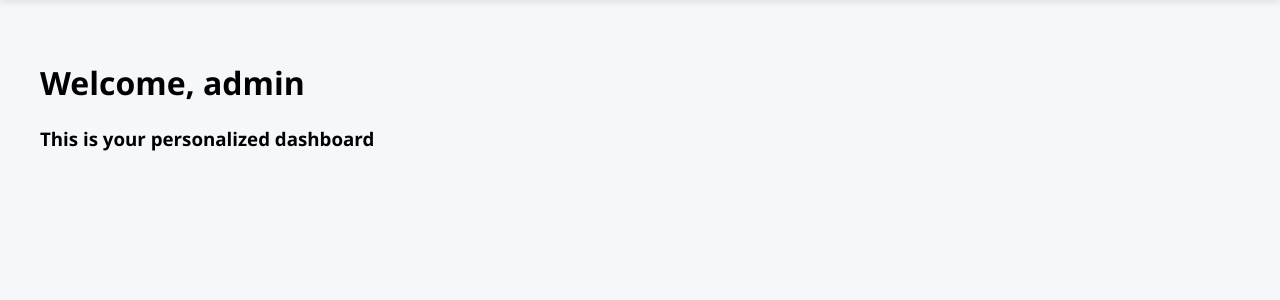
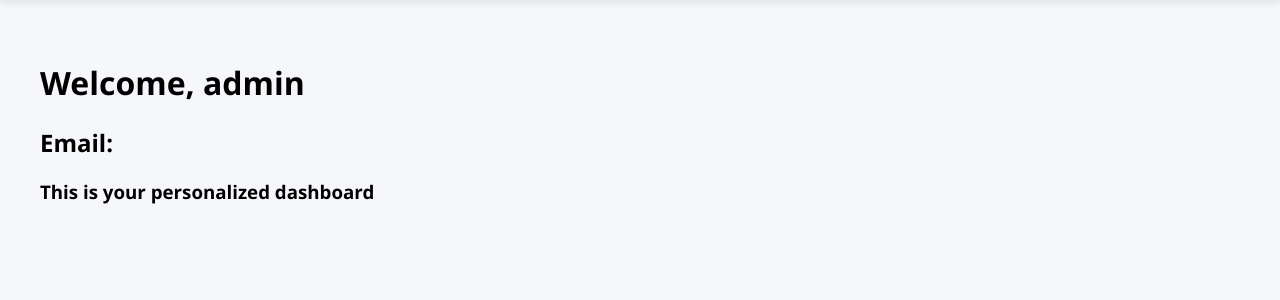
Before and after one commit to aganyo360/Access-Bridge, a Django app: page /dashboard/user/ in a window 1280 px wide. Shown: the part 63-363 px from the top of the page. Run offline with Django 4.2, Linux system fonts and the light colour scheme; a user stored in the database is signed in.

Commit message:
update user_dashboard.html

```diff
--- a/accounts/templates/user_dashboard.html
+++ b/accounts/templates/user_dashboard.html
@@ -5,7 +5,8 @@
 {% block content %}
 <div style="padding: 40px;">
     <h1>Welcome, {{ user.username }}</h1>
-    <h2>{{ user.}}</h2>
+    <h2>Email: {{ user.email}}</h2>
     <h3>This is your personalized dashboard</h3>
+
 </div>
 {% endblock %}
```
